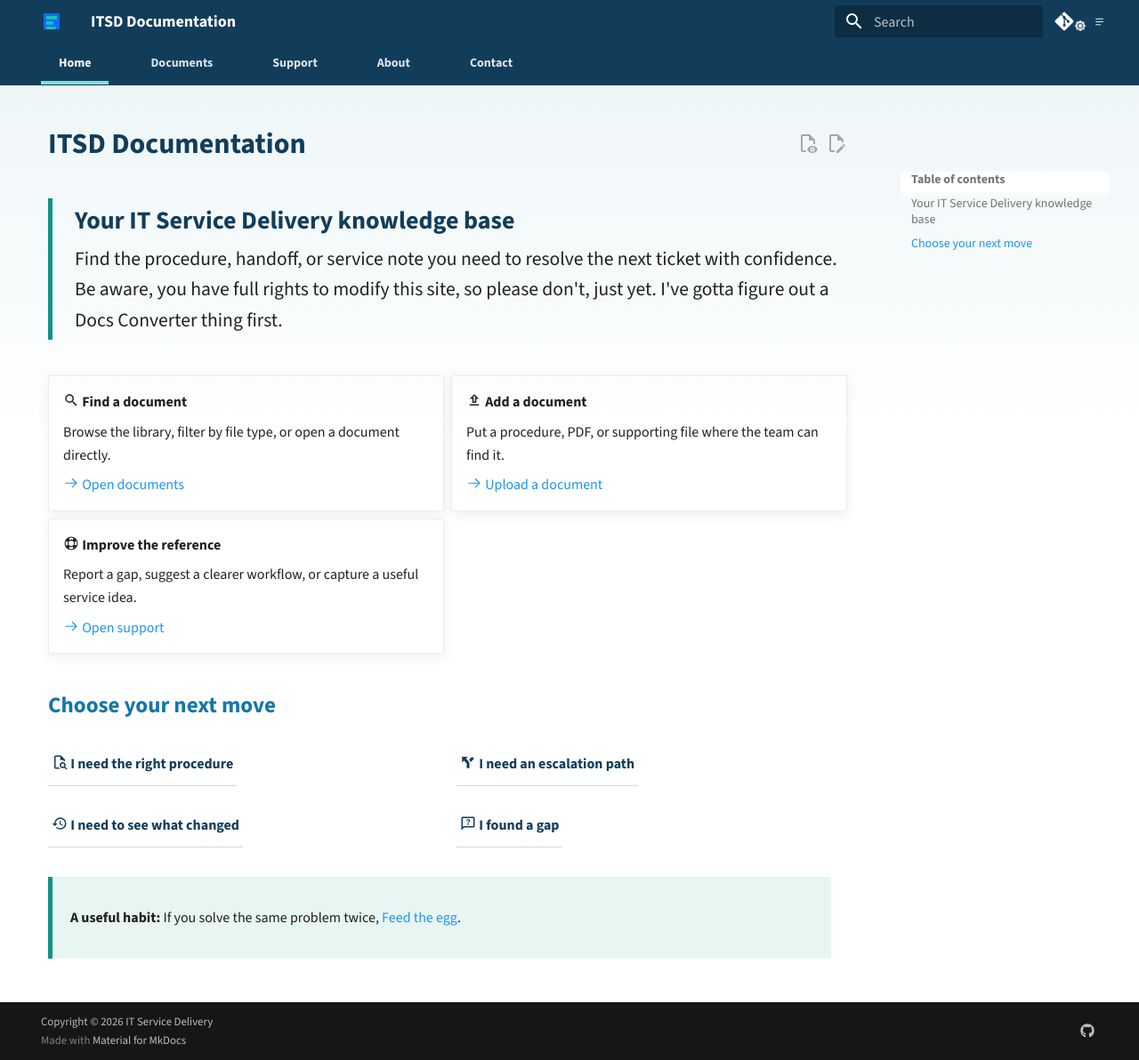
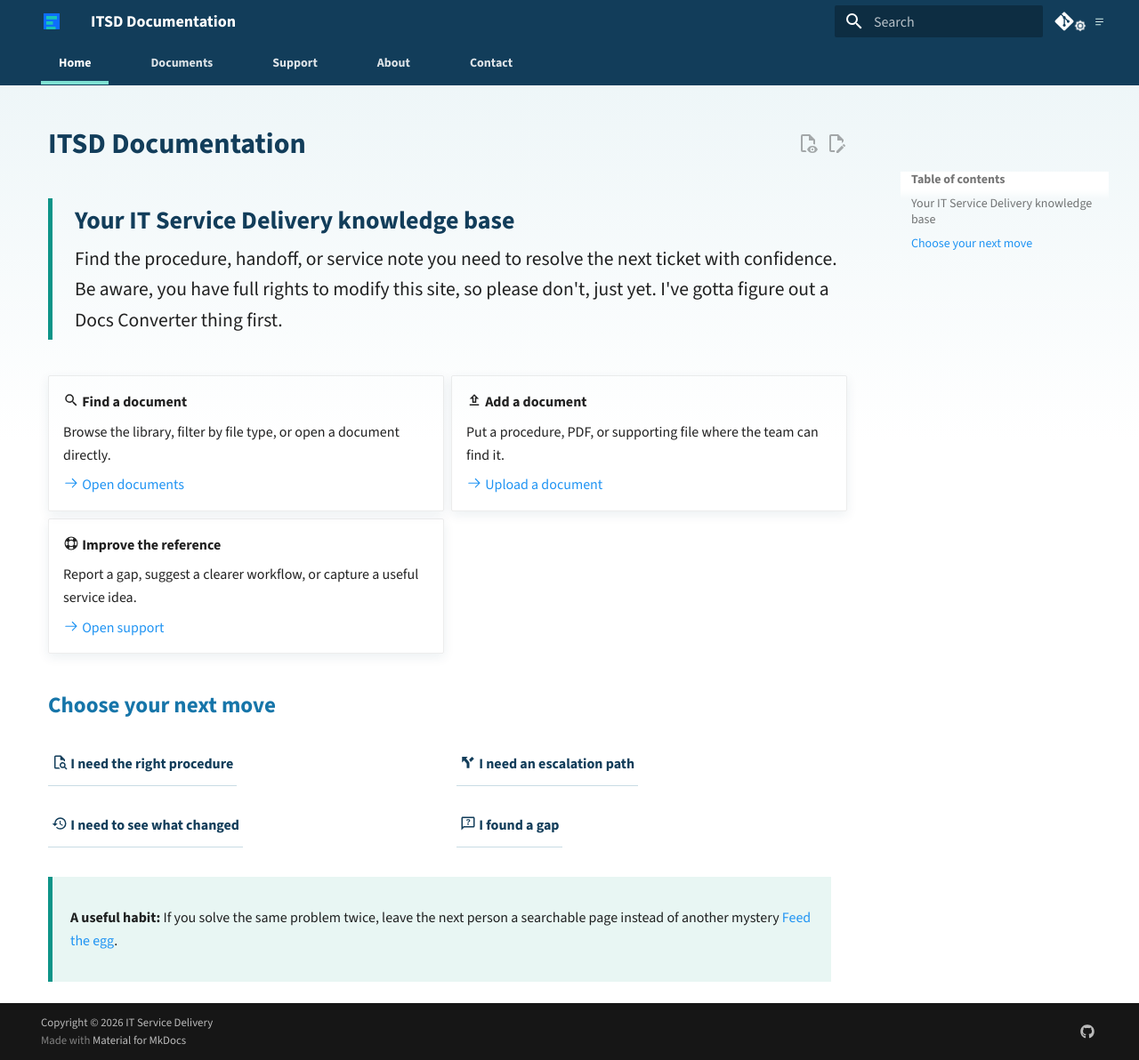
Before and after one commit to dgooding/mkdocs-basic, an MkDocs documentation site: the page built from docs/index.md, in a window 1280 px wide and 1192 px high. Shown: the whole window at 89% size. Built offline with MkDocs 1.6.1 and Material for MkDocs 9.7.7, drawn with Linux system fonts in a browser that asks for light colours; comment, search, counter and statistics services are not loaded.

Commit message:
docs: auto-update 2026-08-27 01:07:15

```diff
--- a/docs/index.md
+++ b/docs/index.md
@@ -53,6 +53,6 @@
 
 <div class="itsd-status" markdown>
 
-**A useful habit:** If you solve the same problem twice, [Feed the egg](https://egggame.org/).
+**A useful habit:** If you solve the same problem twice, leave the next person a searchable page instead of another mystery [Feed the egg](https://egggame.org/).
 
 </div>
```
